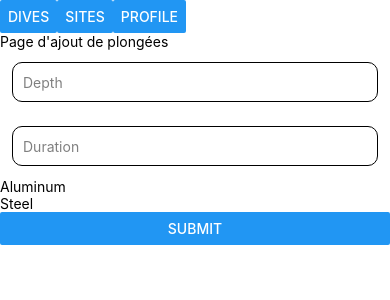
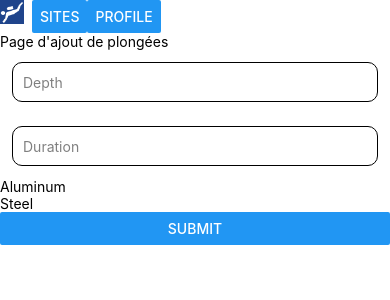
Before and after one commit to bricebdht/divebook, a React Native app: screen / in a window 390 px wide. Shown: the top 300 px of the page. Built offline with nearby package versions, Linux system fonts and the light colour scheme.

Commit message:
button with icon

```diff
--- a/src/navigation/AppNavigation.tsx
+++ b/src/navigation/AppNavigation.tsx
@@ -1,5 +1,5 @@
 import React, {useState} from 'react';
-import {Button, StyleSheet, View} from 'react-native';
+import {Button, Image, StyleSheet, TouchableOpacity, View} from 'react-native';
 import DiveScreen from '../screens/DiveScreen';
 import ProfileScreen from '../screens/ProfileScreen';
 import SiteScreen from '../screens/SiteScreen';
@@ -39,7 +39,12 @@ const AppNavigation = () => {
   return (
     <View>
       <View style={{flexDirection: 'row'}}>
-        <Button title="Dives" onPress={() => setScreen('Dives')} />
+        <TouchableOpacity onPress={() => setScreen('Dives')}>
+          <Image
+            source={require('../assets/scuba_diving.png')}
+            style={{width: 24, height: 24, marginRight: 8}}
+          />
+        </TouchableOpacity>
         <Button title="Sites" onPress={() => setScreen('Sites')} />
         <Button title="Profile" onPress={() => setScreen('Profile')} />
       </View>
```
